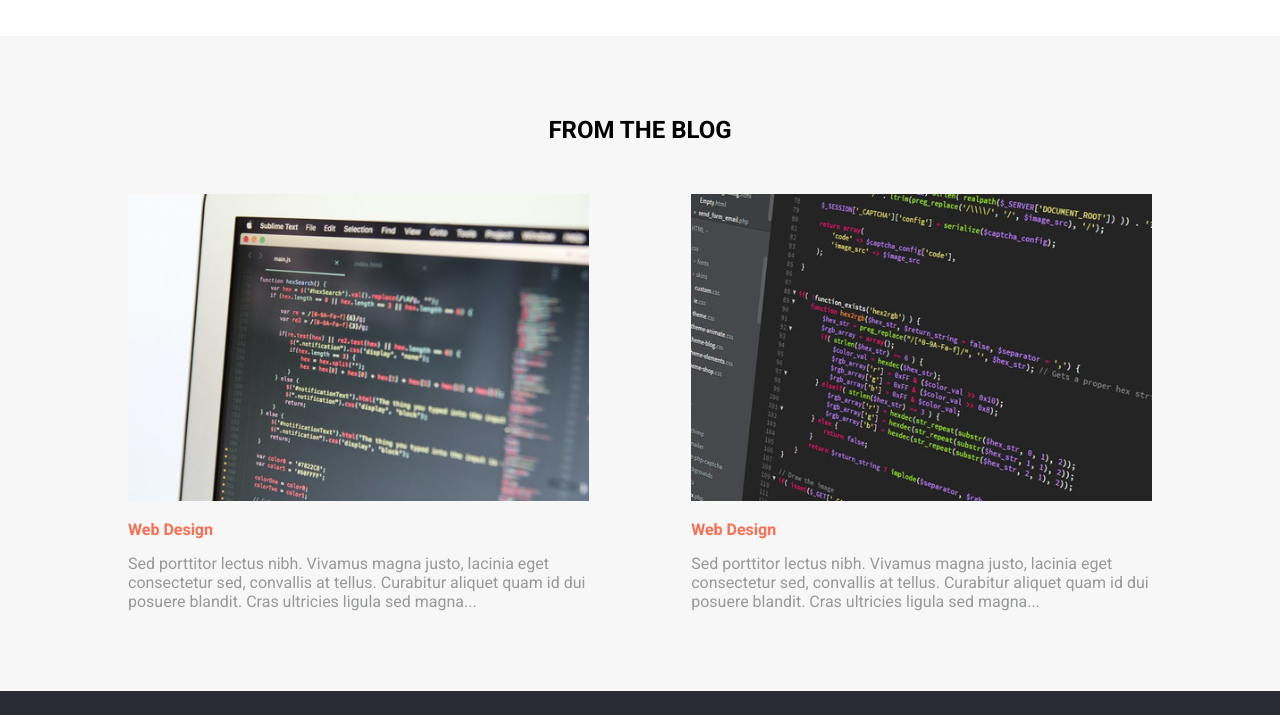
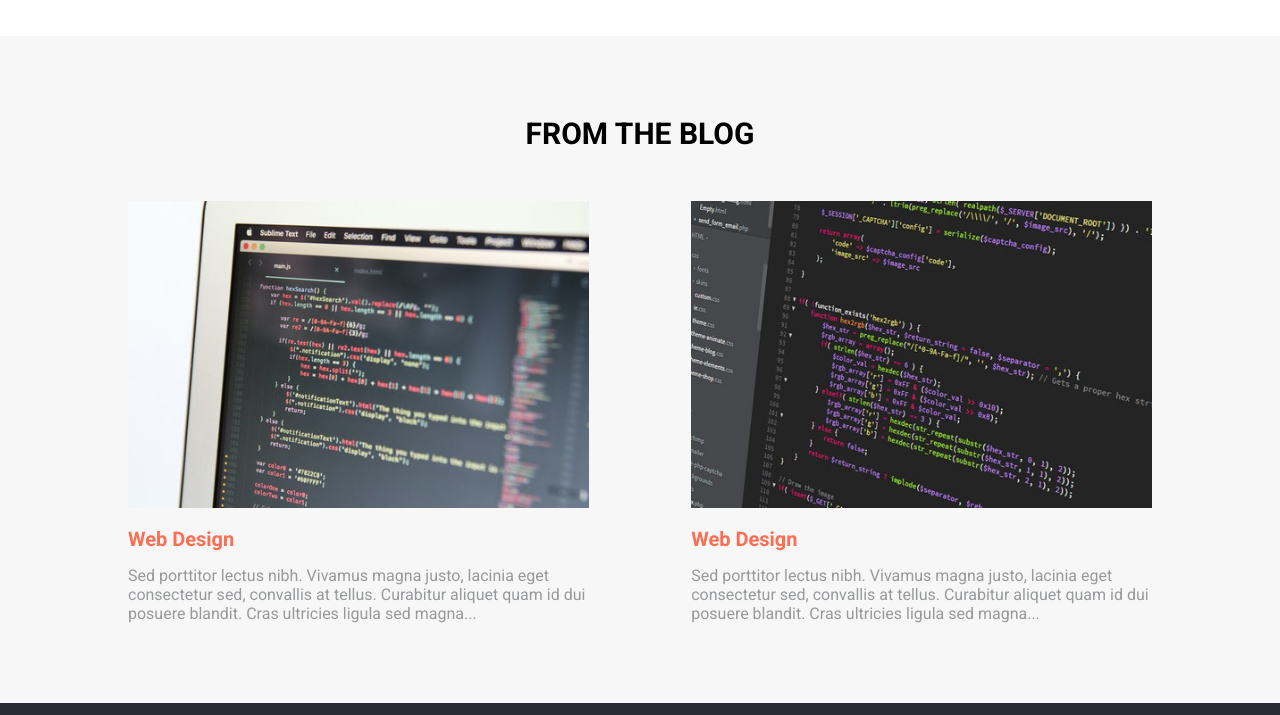
Before and after one commit to abdulkayum97/galaxy-email-psd-template, a plain HTML site: page index.html in a window 1280 px wide. Shown: the part 1650-2365 px from the top of the page. Drawn offline with Linux system fonts and the light colour scheme.

Commit message:
Update style.css

```diff
--- a/css/style.css
+++ b/css/style.css
@@ -138,6 +138,7 @@ nav {
 .blog h2 {
     text-align: center;
     margin-bottom: 50px;
+    font-size: 30px;
 }
 
 .blog .box {
@@ -156,6 +157,7 @@ nav {
 .blog .box .item h4 {
     color: #fb6e52;
     padding: 15px 0;
+    font-size: 20px;
 }
 
 
@@ -179,10 +181,7 @@ footer .left img {
 }
 
 footer .right {
-    /* display: flex; */
     width: 12%;
-    /* align-items: center; */
-    /* display: flex; */
 }
 
 footer .right ul {
@@ -190,5 +189,4 @@ footer .right ul {
     justify-content: space-between;
     list-style: none;
     color: white;
-    /* align-items: center; */
 }
```
